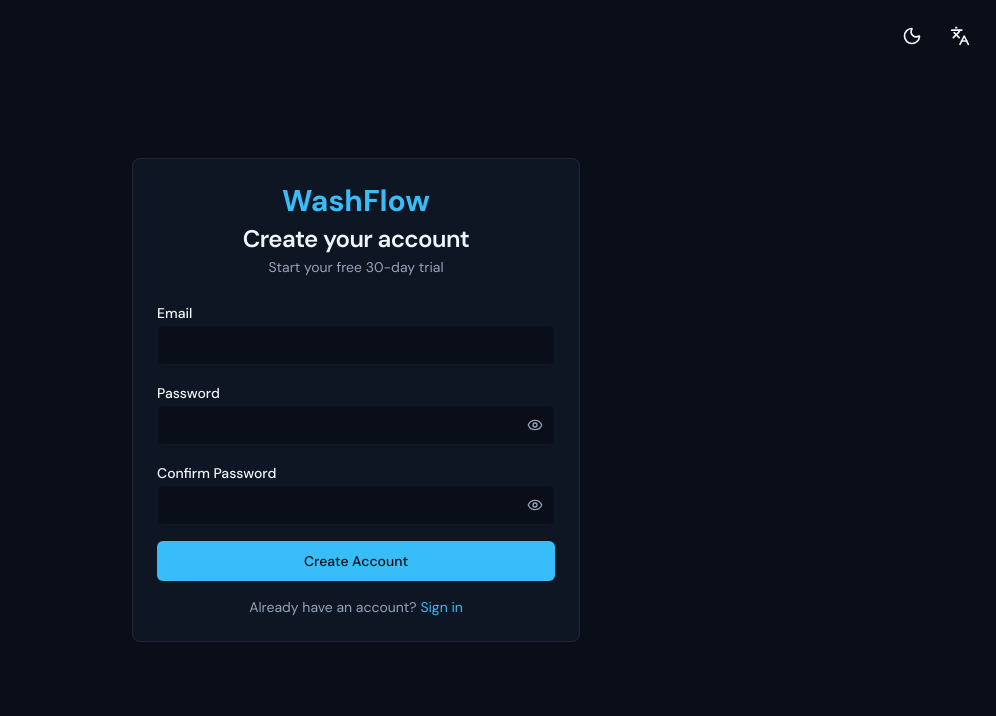
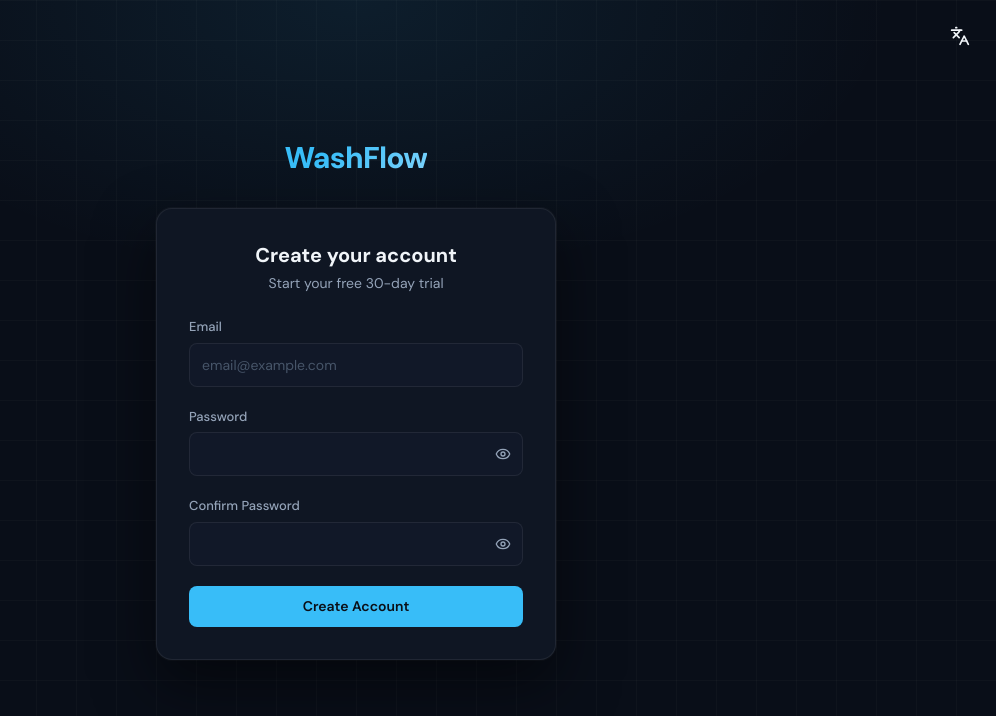
Before and after one commit to Klukvas/WashFlow, a React (Vite) app in the folder frontend/: page /register in a window 1280 px wide. Shown: the top 716 px of the page, without its empty margins (284-1280 px from the left). Built offline with nearby package versions, Linux system fonts and the light colour scheme.

Commit message:
feat: restyle auth pages to match landing dark theme
Dark background with grid texture, radial glow, gradient logo,
dark card with subtle borders, cyan accent inputs and CTA button.

```diff
--- a/frontend/src/features/auth/components/LoginForm.tsx
+++ b/frontend/src/features/auth/components/LoginForm.tsx
@@ -4,9 +4,7 @@ import { z } from 'zod';
 import { useTranslation } from 'react-i18next';
 import { Link } from 'react-router';
 import { useLogin } from '../hooks/useLogin';
-import { Button } from '@/shared/ui/button';
 import { Input } from '@/shared/ui/input';
-import { Label } from '@/shared/ui/label';
 
 const loginSchema = z.object({
   email: z.string().email(),
@@ -34,55 +32,79 @@ export function LoginForm({ onSwitchToRegister }: LoginFormProps) {
   const onSubmit = (data: LoginFormData) => mutate(data);
 
   return (
-    <form onSubmit={handleSubmit(onSubmit)} className="space-y-4">
-      <div className="space-y-2">
-        <Label htmlFor="email">{t('login.email')}</Label>
+    <form onSubmit={handleSubmit(onSubmit)} className="space-y-5">
+      <div className="space-y-1.5">
+        <label
+          htmlFor="email"
+          className="block text-[13px] font-medium text-[#94A3B8]"
+        >
+          {t('login.email')}
+        </label>
         <Input
           id="email"
           type="email"
           placeholder="email@example.com"
           error={errors.email?.message}
+          className="h-11 rounded-lg border-[rgba(255,255,255,0.07)] bg-[#111828] text-[#F1F5F9] placeholder:text-[#475569] focus-visible:ring-[#38BDF8]/40 focus-visible:border-[rgba(56,189,248,0.3)]"
           {...register('email')}
         />
       </div>
 
-      <div className="space-y-2">
-        <Label htmlFor="password">{t('login.password')}</Label>
+      <div className="space-y-1.5">
+        <label
+          htmlFor="password"
+          className="block text-[13px] font-medium text-[#94A3B8]"
+        >
+          {t('login.password')}
+        </label>
         <Input
           id="password"
           type="password"
           error={errors.password?.message}
+          className="h-11 rounded-lg border-[rgba(255,255,255,0.07)] bg-[#111828] text-[#F1F5F9] placeholder:text-[#475569] focus-visible:ring-[#38BDF8]/40 focus-visible:border-[rgba(56,189,248,0.3)]"
           {...register('password')}
         />
       </div>
 
-      {error && <p className="text-sm text-destructive">{t('login.error')}</p>}
+      {error && (
+        <p className="text-sm text-[#F87171]">{t('login.error')}</p>
+      )}
 
-      <Button
+      <button
         type="submit"
-        className="w-full"
-        loading={isPending}
+        disabled={isPending}
         data-testid="login-submit"
+        className="flex w-full items-center justify-center rounded-lg px-6 py-2.5 text-[14px] font-semibold transition-all active:scale-[0.97] disabled:pointer-events-none disabled:opacity-60"
+        style={{
+          background: '#38BDF8',
+          color: '#0B0F17',
+        }}
+        onMouseEnter={(e) =>
+          (e.currentTarget.style.opacity = '0.88')
+        }
+        onMouseLeave={(e) =>
+          (e.currentTarget.style.opacity = '1')
+        }
       >
         {isPending ? t('login.loading') : t('login.submit')}
-      </Button>
+      </button>
 
       <div className="text-center">
         <Link
           to="/forgot-password"
-          className="text-sm text-muted-foreground hover:underline"
+          className="text-[13px] text-[#94A3B8] transition-colors hover:text-[#38BDF8]"
         >
           {t('login.forgotPassword')}
         </Link>
       </div>
 
       {onSwitchToRegister && (
-        <div className="text-center text-sm">
-          <span className="text-muted-foreground">{t('login.noAccount')}</span>{' '}
+        <div className="text-center text-[13px]">
+          <span className="text-[#94A3B8]">{t('login.noAccount')}</span>{' '}
           <button
             type="button"
             onClick={onSwitchToRegister}
-            className="font-medium text-primary hover:underline"
+            className="font-medium text-[#38BDF8] transition-colors hover:text-[#7DD3FC]"
           >
             {t('login.registerLink')}
           </button>
--- a/frontend/src/features/auth/components/RegisterForm.tsx
+++ b/frontend/src/features/auth/components/RegisterForm.tsx
@@ -3,9 +3,7 @@ import { zodResolver } from '@hookform/resolvers/zod';
 import { z } from 'zod';
 import { useTranslation } from 'react-i18next';
 import { useRegister } from '../hooks/useRegister';
-import { Button } from '@/shared/ui/button';
 import { Input } from '@/shared/ui/input';
-import { Label } from '@/shared/ui/label';
 import type { AxiosError } from 'axios';
 
 const registerSchema = z
@@ -44,64 +42,96 @@ export function RegisterForm({ onSwitchToLogin }: RegisterFormProps) {
 
   const isConflict = (error as AxiosError | null)?.response?.status === 409;
 
+  const inputClassName =
+    'h-11 rounded-lg border-[rgba(255,255,255,0.07)] bg-[#111828] text-[#F1F5F9] placeholder:text-[#475569] focus-visible:ring-[#38BDF8]/40 focus-visible:border-[rgba(56,189,248,0.3)]';
+
   return (
-    <form onSubmit={handleSubmit(onSubmit)} className="space-y-4">
-      <div className="space-y-2">
-        <Label htmlFor="email">{t('register.email')}</Label>
+    <form onSubmit={handleSubmit(onSubmit)} className="space-y-5">
+      <div className="space-y-1.5">
+        <label
+          htmlFor="email"
+          className="block text-[13px] font-medium text-[#94A3B8]"
+        >
+          {t('register.email')}
+        </label>
         <Input
           id="email"
           type="email"
+          placeholder="email@example.com"
           error={errors.email?.message}
+          className={inputClassName}
           {...reg('email')}
         />
       </div>
 
-      <div className="space-y-2">
-        <Label htmlFor="password">{t('register.password')}</Label>
+      <div className="space-y-1.5">
+        <label
+          htmlFor="password"
+          className="block text-[13px] font-medium text-[#94A3B8]"
+        >
+          {t('register.password')}
+        </label>
         <Input
           id="password"
           type="password"
           error={errors.password?.message}
+          className={inputClassName}
           {...reg('password')}
         />
       </div>
 
-      <div className="space-y-2">
-        <Label htmlFor="confirmPassword">{t('register.confirmPassword')}</Label>
+      <div className="space-y-1.5">
+        <label
+          htmlFor="confirmPassword"
+          className="block text-[13px] font-medium text-[#94A3B8]"
+        >
+          {t('register.confirmPassword')}
+        </label>
         <Input
           id="confirmPassword"
           type="password"
           error={
             errors.confirmPassword ? t('register.passwordMismatch') : undefined
           }
+          className={inputClassName}
           {...reg('confirmPassword')}
         />
       </div>
 
       {error && (
-        <p className="text-sm text-destructive">
+        <p className="text-sm text-[#F87171]">
           {isConflict ? t('register.emailInUse') : t('register.error')}
         </p>
       )}
 
-      <Button
+      <button
         type="submit"
-        className="w-full"
-        loading={isPending}
+        disabled={isPending}
         data-testid="register-submit"
+        className="flex w-full items-center justify-center rounded-lg px-6 py-2.5 text-[14px] font-semibold transition-all active:scale-[0.97] disabled:pointer-events-none disabled:opacity-60"
+        style={{
+          background: '#38BDF8',
+          color: '#0B0F17',
+        }}
+        onMouseEnter={(e) =>
+          (e.currentTarget.style.opacity = '0.88')
+        }
+        onMouseLeave={(e) =>
+          (e.currentTarget.style.opacity = '1')
+        }
       >
         {isPending ? t('register.loading') : t('register.submit')}
-      </Button>
+      </button>
 
       {onSwitchToLogin && (
-        <div className="text-center text-sm">
-          <span className="text-muted-foreground">
+        <div className="text-center text-[13px]">
+          <span className="text-[#94A3B8]">
             {t('register.hasAccount')}
           </span>{' '}
           <button
             type="button"
             onClick={onSwitchToLogin}
-            className="font-medium text-primary hover:underline"
+            className="font-medium text-[#38BDF8] transition-colors hover:text-[#7DD3FC]"
           >
             {t('register.signIn')}
           </button>
--- a/frontend/src/features/auth/pages/LoginPage.tsx
+++ b/frontend/src/features/auth/pages/LoginPage.tsx
@@ -1,15 +1,7 @@
 import { useTranslation } from 'react-i18next';
-import { Navigate, useLocation } from 'react-router';
+import { Navigate, Link, useLocation } from 'react-router';
 import { LoginForm } from '../components/LoginForm';
 import { useAuthStore } from '@/shared/stores/auth.store';
-import {
-  Card,
-  CardContent,
-  CardDescription,
-  CardHeader,
-  CardTitle,
-} from '@/shared/ui/card';
-import { ThemeToggle } from '@/shared/components/ThemeToggle';
 import { LanguageSwitcher } from '@/shared/components/LanguageSwitcher';
 
 function getSafeRedirect(from: string | null | undefined): string {
@@ -30,22 +22,68 @@ export function LoginPage() {
   }
 
   return (
-    <div className="flex min-h-full items-center justify-center bg-background p-4">
-      <div className="absolute right-4 top-4 flex gap-2">
-        <ThemeToggle />
+    <div className="relative flex min-h-full items-center justify-center overflow-hidden bg-[#090E18] p-4">
+      {/* Grid texture */}
+      <div
+        className="pointer-events-none absolute inset-0"
+        style={{
+          backgroundImage:
+            'linear-gradient(rgba(255,255,255,0.025) 1px, transparent 1px), linear-gradient(90deg, rgba(255,255,255,0.025) 1px, transparent 1px)',
+          backgroundSize: '40px 40px',
+        }}
+      />
+
+      {/* Radial glow */}
+      <div
+        className="pointer-events-none absolute inset-0"
+        style={{
+          background:
+            'radial-gradient(ellipse 60% 50% at 50% 0%, rgba(56,189,248,0.09) 0%, transparent 70%)',
+        }}
+      />
+
+      <div className="absolute right-4 top-4 z-10">
         <LanguageSwitcher />
       </div>
 
-      <Card className="w-full max-w-md">
-        <CardHeader className="text-center">
-          <div className="mb-2 text-3xl font-bold text-primary">WashFlow</div>
-          <CardTitle>{t('login.title')}</CardTitle>
-          <CardDescription>{t('login.subtitle')}</CardDescription>
-        </CardHeader>
-        <CardContent>
+      <div className="relative z-10 w-full max-w-[400px]">
+        {/* Logo */}
+        <div className="mb-8 text-center">
+          <Link
+            to="/"
+            className="inline-block text-3xl font-extrabold tracking-tight"
+            style={{
+              background: 'linear-gradient(135deg, #38BDF8 30%, #7DD3FC 100%)',
+              WebkitBackgroundClip: 'text',
+              WebkitTextFillColor: 'transparent',
+            }}
+          >
+            WashFlow
+          </Link>
+        </div>
+
+        {/* Card */}
+        <div
+          className="rounded-2xl border p-8"
+          style={{
+            background: '#0F1623',
+            borderColor: 'rgba(255,255,255,0.07)',
+            boxShadow:
+              '0 24px 60px rgba(0,0,0,0.5), 0 0 0 1px rgba(255,255,255,0.03)',
+          }}
+        >
+          <div className="mb-6 text-center">
+            <h1 className="text-xl font-bold text-[#F1F5F9]">
+              {t('login.title')}
+            </h1>
+            <p className="mt-1 text-sm text-[#94A3B8]">
+              {t('login.subtitle')}
+            </p>
+          </div>
+
           <LoginForm />
-        </CardContent>
-      </Card>
+        </div>
+      </div>
     </div>
   );
 }
--- a/frontend/src/features/auth/pages/RegisterPage.tsx
+++ b/frontend/src/features/auth/pages/RegisterPage.tsx
@@ -3,14 +3,6 @@ import { useTranslation } from 'react-i18next';
 import { Navigate } from 'react-router';
 import { RegisterForm } from '../components/RegisterForm';
 import { useAuthStore } from '@/shared/stores/auth.store';
-import {
-  Card,
-  CardContent,
-  CardDescription,
-  CardHeader,
-  CardTitle,
-} from '@/shared/ui/card';
-import { ThemeToggle } from '@/shared/components/ThemeToggle';
 import { LanguageSwitcher } from '@/shared/components/LanguageSwitcher';
 
 export function RegisterPage() {
@@ -22,30 +14,68 @@ export function RegisterPage() {
   }
 
   return (
-    <div className="flex min-h-full items-center justify-center bg-background p-4">
-      <div className="absolute right-4 top-4 flex gap-2">
-        <ThemeToggle />
+    <div className="relative flex min-h-full items-center justify-center overflow-hidden bg-[#090E18] p-4">
+      {/* Grid texture */}
+      <div
+        className="pointer-events-none absolute inset-0"
+        style={{
+          backgroundImage:
+            'linear-gradient(rgba(255,255,255,0.025) 1px, transparent 1px), linear-gradient(90deg, rgba(255,255,255,0.025) 1px, transparent 1px)',
+          backgroundSize: '40px 40px',
+        }}
+      />
+
+      {/* Radial glow */}
+      <div
+        className="pointer-events-none absolute inset-0"
+        style={{
+          background:
+            'radial-gradient(ellipse 60% 50% at 50% 0%, rgba(56,189,248,0.09) 0%, transparent 70%)',
+        }}
+      />
+
+      <div className="absolute right-4 top-4 z-10">
         <LanguageSwitcher />
       </div>
 
-      <Card className="w-full max-w-md">
-        <CardHeader className="text-center">
-          <Link to="/" className="mb-2 text-3xl font-bold text-primary">
+      <div className="relative z-10 w-full max-w-[400px]">
+        {/* Logo */}
+        <div className="mb-8 text-center">
+          <Link
+            to="/"
+            className="inline-block text-3xl font-extrabold tracking-tight"
+            style={{
+              background: 'linear-gradient(135deg, #38BDF8 30%, #7DD3FC 100%)',
+              WebkitBackgroundClip: 'text',
+              WebkitTextFillColor: 'transparent',
+            }}
+          >
             WashFlow
           </Link>
-          <CardTitle>{t('register.title')}</CardTitle>
-          <CardDescription>{t('register.subtitle')}</CardDescription>
-        </CardHeader>
-        <CardContent>
+        </div>
+
+        {/* Card */}
+        <div
+          className="rounded-2xl border p-8"
+          style={{
+            background: '#0F1623',
+            borderColor: 'rgba(255,255,255,0.07)',
+            boxShadow:
+              '0 24px 60px rgba(0,0,0,0.5), 0 0 0 1px rgba(255,255,255,0.03)',
+          }}
+        >
+          <div className="mb-6 text-center">
+            <h1 className="text-xl font-bold text-[#F1F5F9]">
+              {t('register.title')}
+            </h1>
+            <p className="mt-1 text-sm text-[#94A3B8]">
+              {t('register.subtitle')}
+            </p>
+          </div>
+
           <RegisterForm />
-          <p className="mt-4 text-center text-sm text-muted-foreground">
-            {t('register.hasAccount')}{' '}
-            <Link to="/login" className="text-primary hover:underline">
-              {t('register.signIn')}
-            </Link>
-          </p>
-        </CardContent>
-      </Card>
+        </div>
+      </div>
     </div>
   );
 }
```
Also changed, not shown: frontend/src/features/auth/components/AuthModal.tsx (+11 -3 lines), 2 other files (tests, documents, lock files or other folders).
